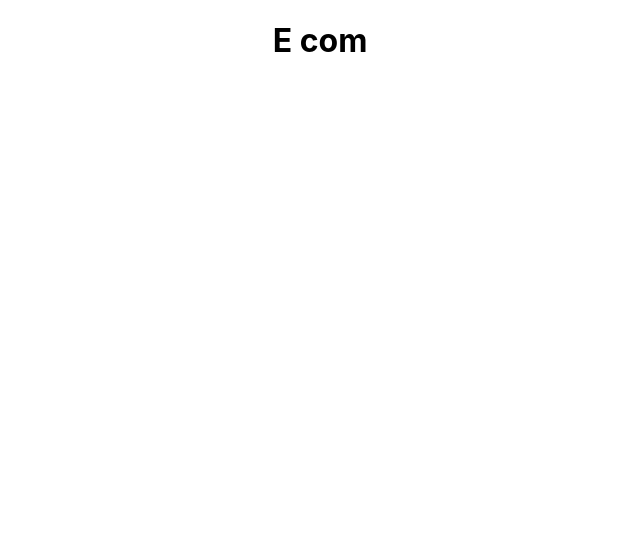
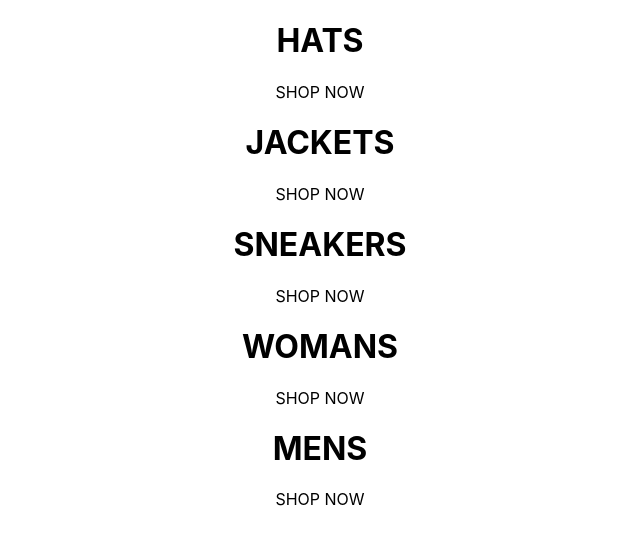
Before and after one commit to ChadH28/react_e_commerce_app, a React (Create React App) app: page / in a window 1280 px wide. Shown: the top 544 px of the page, without its empty margins (320-960 px from the left). Built offline with nearby package versions, Linux system fonts and the light colour scheme.

Commit message:
added homepage component

```diff
--- a/src/App.css
+++ b/src/App.css
@@ -1,38 +1,3 @@
 .App {
   text-align: center;
 }
-
-.App-logo {
-  height: 40vmin;
-  pointer-events: none;
-}
-
-@media (prefers-reduced-motion: no-preference) {
-  .App-logo {
-    animation: App-logo-spin infinite 20s linear;
-  }
-}
-
-.App-header {
-  background-color: #282c34;
-  min-height: 100vh;
-  display: flex;
-  flex-direction: column;
-  align-items: center;
-  justify-content: center;
-  font-size: calc(10px + 2vmin);
-  color: white;
-}
-
-.App-link {
-  color: #61dafb;
-}
-
-@keyframes App-logo-spin {
-  from {
-    transform: rotate(0deg);
-  }
-  to {
-    transform: rotate(360deg);
-  }
-}
--- a/src/App.js
+++ b/src/App.js
@@ -1,9 +1,10 @@
 import './App.css';
+import Hompage from './pages/hompage';
 
 function App() {
   return (
     <div className="App">
-      <h1>E com</h1>
+      <Hompage/>
     </div>
   );
 }
--- /dev/null
+++ b/src/pages/hompage.js
@@ -0,0 +1,49 @@
+import React from 'react';
+
+
+const HomePage = () => (
+  <div className='hompage'>
+    <div className='directory-menunu'>
+      <div className='menu-item'>
+        <div className='content'>
+          <h1 className='title'>HATS</h1>
+          <span className='subt'>SHOP NOW</span>
+        </div>
+      </div>
+    </div>
+    <div className='directory-menunu'>
+      <div className='menu-item'>
+        <div className='content'>
+          <h1 className='title'>JACKETS</h1>
+          <span className='subt'>SHOP NOW</span>
+        </div>
+      </div>
+    </div>
+    <div className='directory-menunu'>
+      <div className='menu-item'>
+        <div className='content'>
+          <h1 className='title'>SNEAKERS</h1>
+          <span className='subt'>SHOP NOW</span>
+        </div>
+      </div>
+    </div>
+    <div className='directory-menunu'>
+      <div className='menu-item'>
+        <div className='content'>
+          <h1 className='title'>WOMANS</h1>
+          <span className='subt'>SHOP NOW</span>
+        </div>
+      </div>
+    </div>
+    <div className='directory-menunu'>
+      <div className='menu-item'>
+        <div className='content'>
+          <h1 className='title'>MENS</h1>
+          <span className='subt'>SHOP NOW</span>
+        </div>
+      </div>
+    </div>
+  </div>
+)
+
+export default HomePage
```
